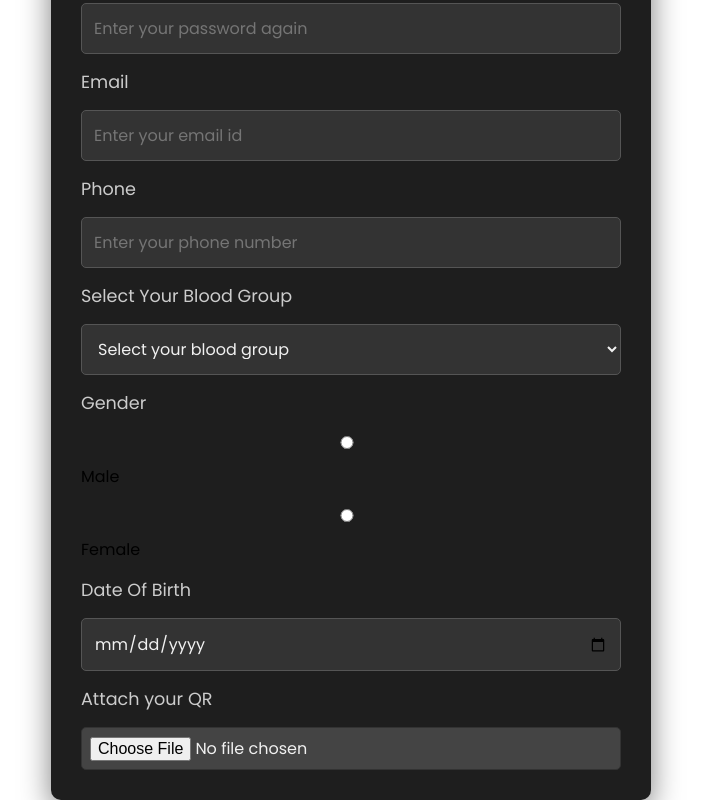
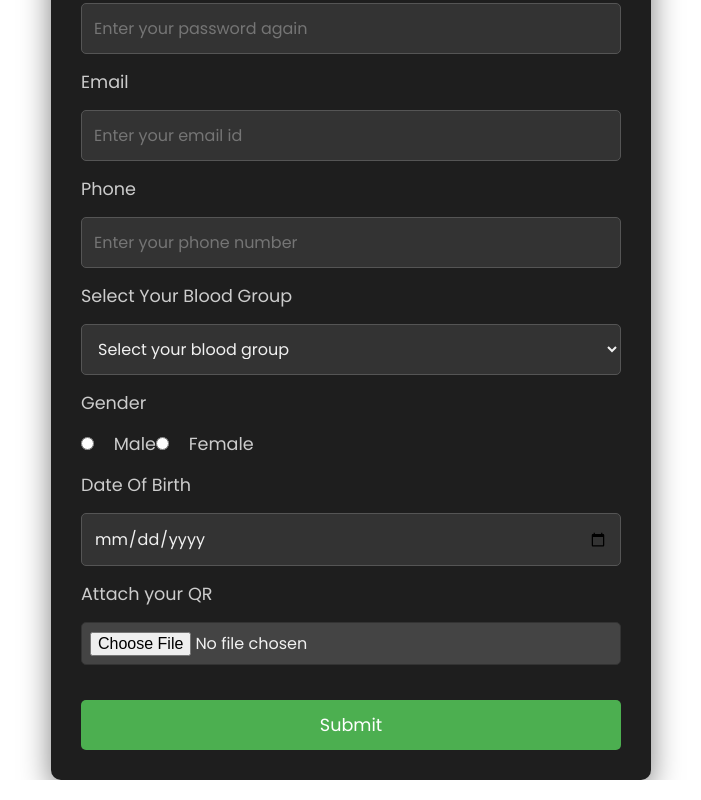
Before and after one commit to RagulKannan2005/blood-doner-locator, a React (Vite) app: page / in a window 1280 px wide. Shown: the part 457-1257 px from the top of the page, without its empty margins (289-990 px from the left). Built offline with nearby package versions, Linux system fonts and the light colour scheme; a web font is replaced by a local one.

Commit message:
Update Registerform.jsx

```diff
--- a/src/components/Registerform.jsx
+++ b/src/components/Registerform.jsx
@@ -9,28 +9,30 @@ const Registerform = () => {
           <div className="input-container">
             <label htmlFor="fname">Full Name</label>
             <input type="text" id="fname" placeholder="Enter your Fullname" />
+
             <label htmlFor="lname">Last Name</label>
             <input type="text" id="lname" placeholder="Enter your last name" />
+
             <label htmlFor="Password">Password</label>
-            <input
-              type="password"
-              id="Password"
-              placeholder="Enter your password"
-            />
+            <input type="password" id="Password" placeholder="Enter your password" />
+
             <label htmlFor="Re-Password">Re-Password</label>
             <input
               type="password"
               id="Re-Password"
               placeholder="Enter your password again"
             />
+
             <label htmlFor="email">Email</label>
             <input type="email" id="email" placeholder="Enter your email id" />
+
             <label htmlFor="phone">Phone</label>
             <input
               type="number"
               id="phone"
               placeholder="Enter your phone number"
             />
+
             <label htmlFor="blood-group">Select Your Blood Group</label>
             <select
               id="blood-group"
@@ -50,13 +52,24 @@ const Registerform = () => {
               <option value="O+">O+</option>
               <option value="O-">O-</option>
             </select>
+
             <label htmlFor="Gender">Gender</label>
-            <input type="radio" name="Gender" id="male" /> Male
-            <input type="radio" name="Gender" id="female" /> Female
+            <div>
+              <label htmlFor="male">
+                <input type="radio" name="Gender" id="male" /> Male
+              </label>
+              <label htmlFor="female">
+                <input type="radio" name="Gender" id="female" /> Female
+              </label>
+            </div>
+
             <label htmlFor="Dateofbirth">Date Of Birth</label>
             <input type="date" id="Dateofbirth" />
+
             <label htmlFor="qrcode">Attach your QR</label>
             <input type="file" id="qrcode" name="qrcode" accept="image/*" />
+
+            <button type="submit">Submit</button> {/* Added submit button */}
           </div>
         </form>
       </div>
```
